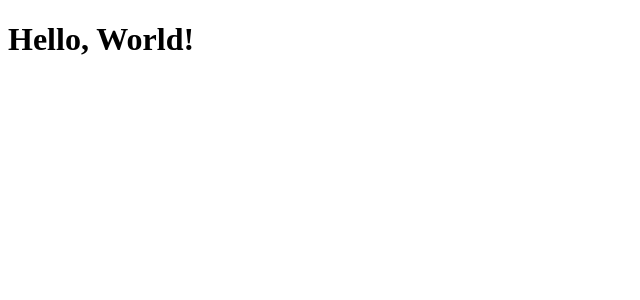
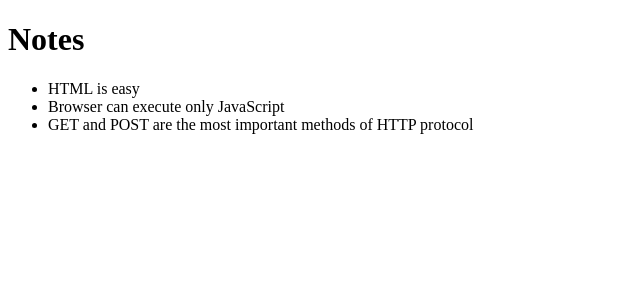
Before and after one commit to githubscientist/notes-app, a React (Vite) app: page / in a window 1280 px wide. Shown: the top 300 px of the page, without its empty margins (0-640 px from the left). Built offline with nearby package versions, Linux system fonts and the light colour scheme.

Commit message:
class component & props

```diff
--- a/src/App.jsx
+++ b/src/App.jsx
@@ -1,7 +1,21 @@
-function App() {
-  return (
-    <h1>Hello, World!</h1>
-  )
+import { Component } from "react";
+
+class App extends Component {
+
+  constructor(props) {
+    super(props);
+  }
+
+  render() {
+    return (
+      <div>
+        <h1>Notes</h1>
+        <ul>
+          {this.props.notes.map(note => <li key={note.id}>{note.content}</li>)}
+        </ul>
+      </div>
+    );
+  }
 }
 
 export default App;
--- a/src/main.jsx
+++ b/src/main.jsx
@@ -2,4 +2,25 @@ import React from 'react'
 import ReactDOM from 'react-dom/client'
 import App from './App.jsx'
 
-ReactDOM.createRoot(document.getElementById('root')).render(<App />);
+const notes = [
+    {
+        id: 1,
+        content: 'HTML is easy',
+        date: '2019-05-30T17:30:31.098Z',
+        important: true
+    },
+    {
+        id: 2,
+        content: 'Browser can execute only JavaScript',
+        date: '2019-05-30T18:39:34.091Z',
+        important: false
+    },
+    {
+        id: 3,
+        content: 'GET and POST are the most important methods of HTTP protocol',
+        date: '2019-05-30T19:20:14.298Z',
+        important: true
+    }
+]
+
+ReactDOM.createRoot(document.getElementById('root')).render(<App notes={ notes } />);
```
